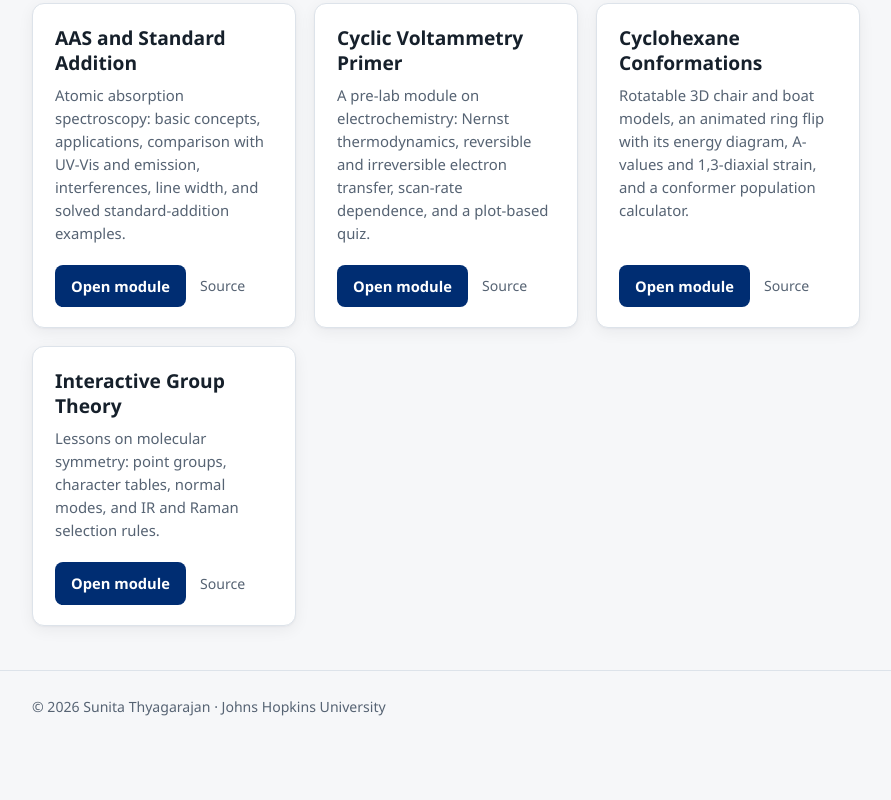
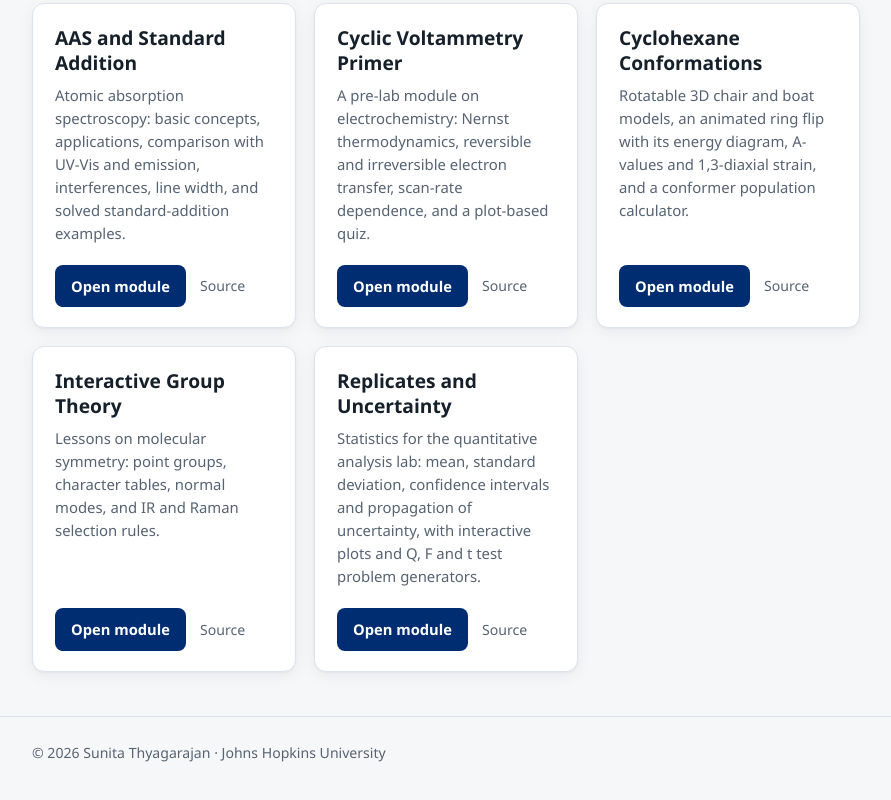
Before and after one commit to sunitathyagarajan/sunitathyagarajan.github.io, a plain HTML site: page index.html in a window 1280 px wide. Shown: the part 577-1377 px from the top of the page, without its empty margins (194-1085 px from the left). Before the commit the page ends 1335 px from the top, so only its background shows below. Drawn offline with Linux system fonts and the light colour scheme.

Commit message:
Added statistics module

```diff
--- a/index.html
+++ b/index.html
@@ -217,6 +217,15 @@ footer{border-top:1px solid var(--line);padding:24px 0 40px;color:var(--muted);f
           </div>
         </article>
 
+        <article class="card">
+          <h3>Replicates and Uncertainty</h3>
+          <p>Statistics for the quantitative analysis lab: mean, standard deviation, confidence intervals and propagation of uncertainty, with interactive plots and Q, F and t test problem generators.</p>
+          <div class="actions">
+            <a class="btn" href="https://sunitathyagarajan.github.io/statistics-module/">Open module</a>
+            <a class="src" href="https://github.com/sunitathyagarajan/statistics-module" target="_blank" rel="noopener">Source</a>
+          </div>
+        </article>
+
       </div>
     </div>
   </section>
```
